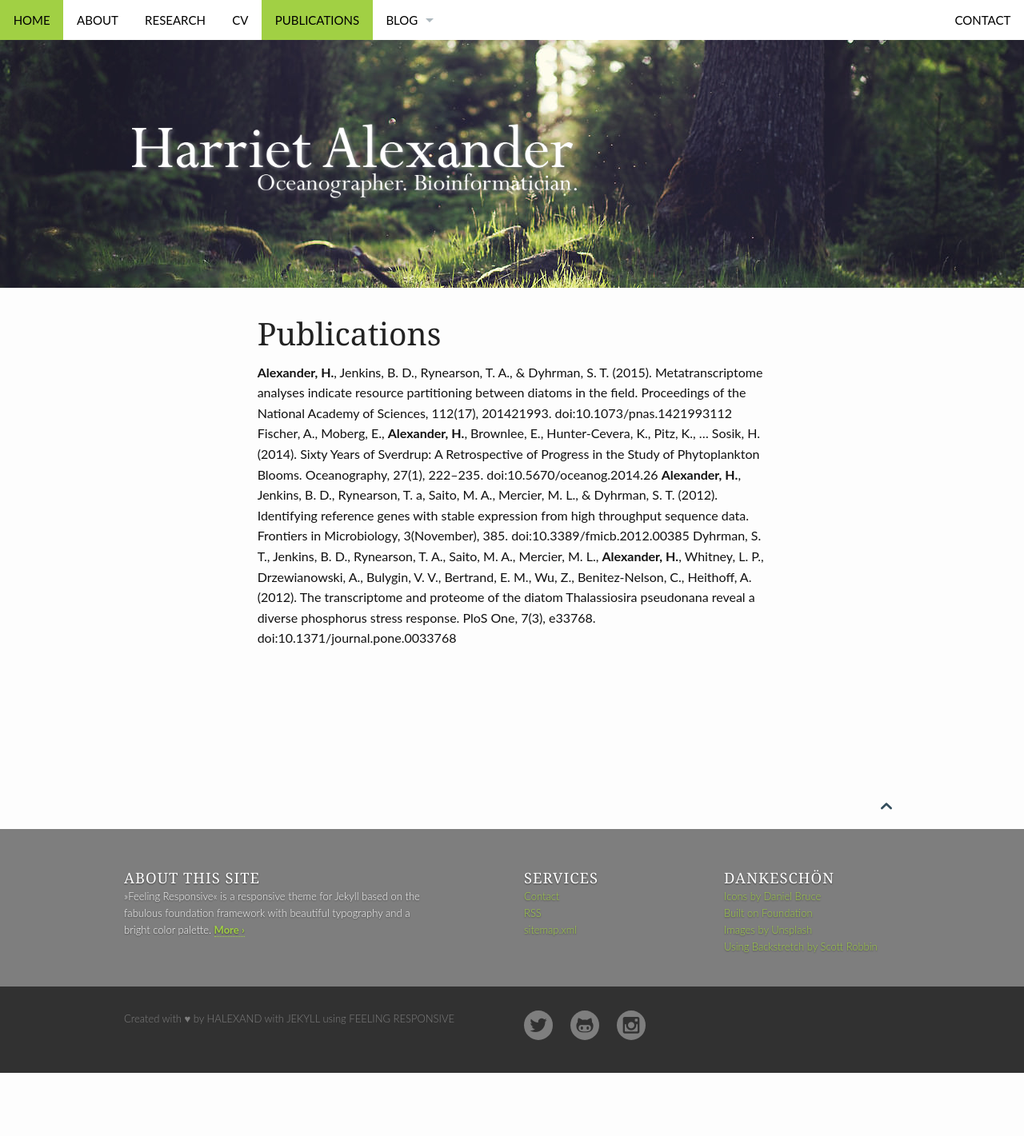
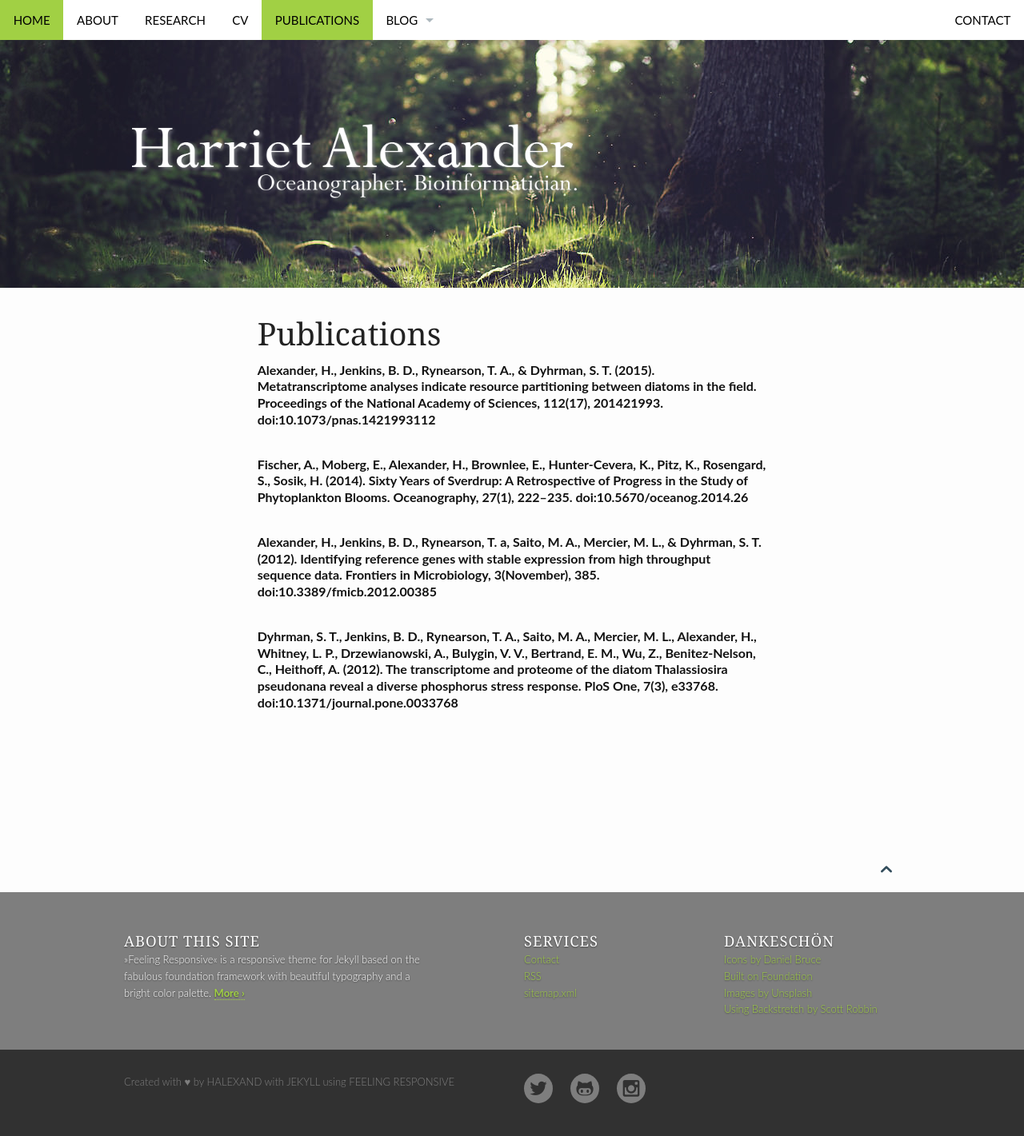
Before and after one commit to halexand/halexand.github.io, a Jekyll site: the page built from pages/publications.md, in a window 1280 px wide. Shown: the whole page at 80% size. Built offline with Jekyll 4.4.1, drawn with Linux system fonts in a browser that asks for light colours; before the commit the page ends 1342 px from its top, so only the background shows below that.

Commit message:
Update publications.md

```diff
--- a/pages/publications.md
+++ b/pages/publications.md
@@ -7,8 +7,8 @@
 permalink: "/publications/"
 ---
 <dl>
-<dr><b>Alexander, H.</b>, Jenkins, B. D., Rynearson, T. A., & Dyhrman, S. T. (2015). Metatranscriptome analyses indicate resource partitioning between diatoms in the field. Proceedings of the National Academy of Sciences, 112(17), 201421993. doi:10.1073/pnas.1421993112</dr>
-<dr>Fischer, A., Moberg, E., <b>Alexander, H.</b>, Brownlee, E., Hunter-Cevera, K., Pitz, K., … Sosik, H. (2014). Sixty Years of Sverdrup: A Retrospective of Progress in the Study of Phytoplankton Blooms. Oceanography, 27(1), 222–235. doi:10.5670/oceanog.2014.26</dr>
-<dr><b>Alexander, H.</b>, Jenkins, B. D., Rynearson, T. a, Saito, M. A., Mercier, M. L., & Dyhrman, S. T. (2012). Identifying reference genes with stable expression from high throughput sequence data. Frontiers in Microbiology, 3(November), 385. doi:10.3389/fmicb.2012.00385</dr>
-<dr>Dyhrman, S. T., Jenkins, B. D., Rynearson, T. A., Saito, M. A., Mercier, M. L., <b>Alexander, H.</b>, Whitney, L. P., Drzewianowski, A., Bulygin, V. V., Bertrand, E. M., Wu, Z., Benitez-Nelson, C., Heithoff, A. (2012). The transcriptome and proteome of the diatom Thalassiosira pseudonana reveal a diverse phosphorus stress response. PloS One, 7(3), e33768. doi:10.1371/journal.pone.0033768</dr>
+<dt><b>Alexander, H.</b>, Jenkins, B. D., Rynearson, T. A., & Dyhrman, S. T. (2015). Metatranscriptome analyses indicate resource partitioning between diatoms in the field. Proceedings of the National Academy of Sciences, 112(17), 201421993. doi:10.1073/pnas.1421993112</dt>
+<dt>Fischer, A., Moberg, E., <b>Alexander, H.</b>, Brownlee, E., Hunter-Cevera, K., Pitz, K., Rosengard, S., Sosik, H. (2014). Sixty Years of Sverdrup: A Retrospective of Progress in the Study of Phytoplankton Blooms. Oceanography, 27(1), 222–235. doi:10.5670/oceanog.2014.26</dt>
+<dt><b>Alexander, H.</b>, Jenkins, B. D., Rynearson, T. a, Saito, M. A., Mercier, M. L., & Dyhrman, S. T. (2012). Identifying reference genes with stable expression from high throughput sequence data. Frontiers in Microbiology, 3(November), 385. doi:10.3389/fmicb.2012.00385</dt>
+<dt>Dyhrman, S. T., Jenkins, B. D., Rynearson, T. A., Saito, M. A., Mercier, M. L., <b>Alexander, H.</b>, Whitney, L. P., Drzewianowski, A., Bulygin, V. V., Bertrand, E. M., Wu, Z., Benitez-Nelson, C., Heithoff, A. (2012). The transcriptome and proteome of the diatom Thalassiosira pseudonana reveal a diverse phosphorus stress response. PloS One, 7(3), e33768. doi:10.1371/journal.pone.0033768</dt>
 </dl>
```
